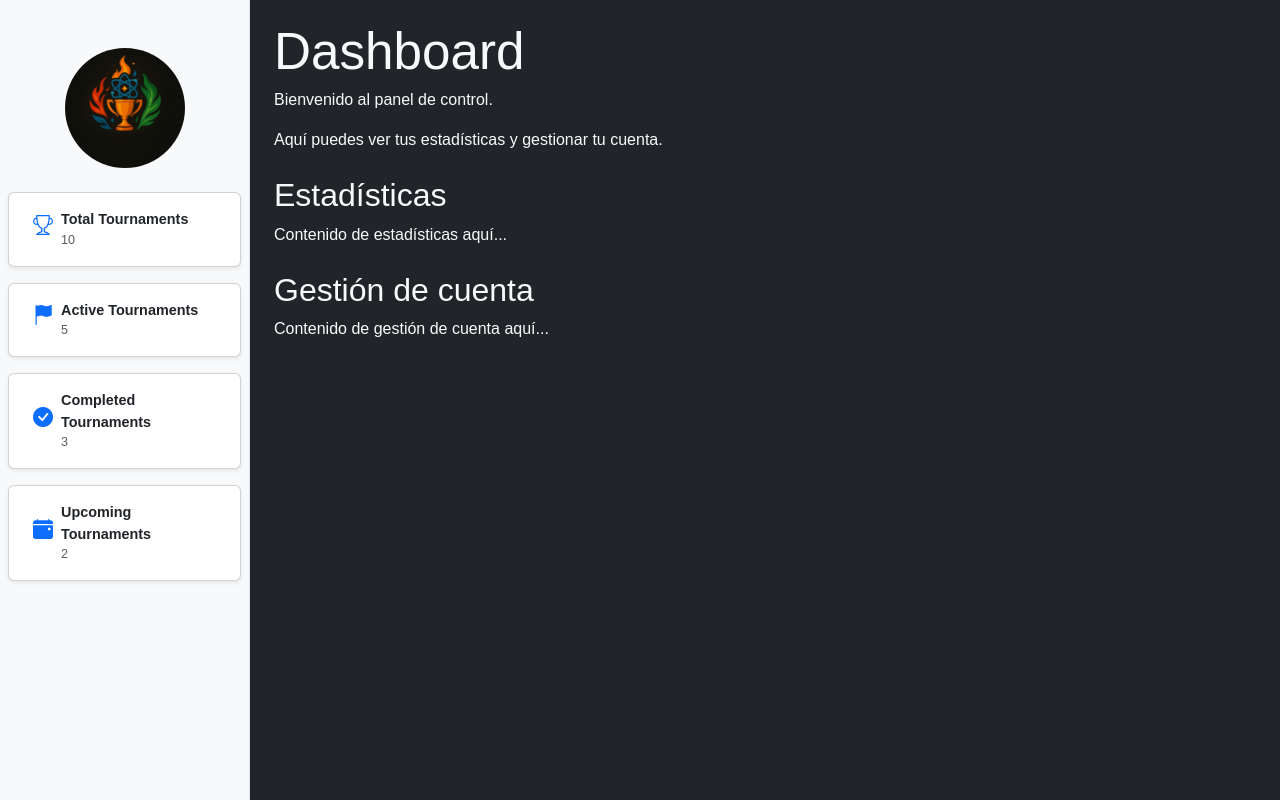
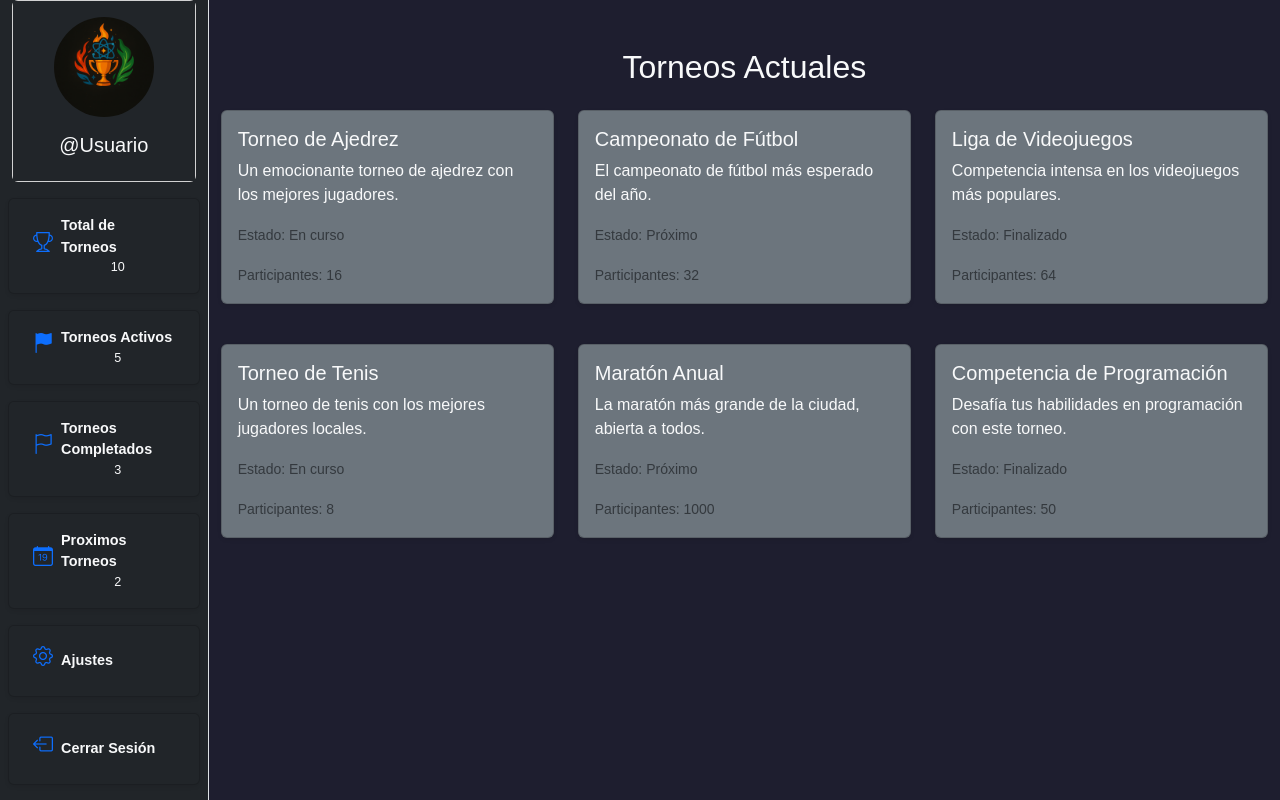
Before and after one commit to EdgarGmz/tournament-lab, a React (Vite) app in the folder front/: page /dashboard in a window 1280 px wide. Built offline with nearby package versions, Linux system fonts and the light colour scheme.

Commit message:
primes commit

```diff
--- /dev/null
+++ b/front/src/components/menu-container/MenuContainer.jsx
@@ -0,0 +1,60 @@
+import MenuItemCard from './MenuItemCard';
+import UserCard from './UserCard';
+
+const MenuContainer = () => {
+    return (
+        <div className='container bg-dark text-light' style={{ minHeight: '100vh' }}>
+            {/* USUARIO */}
+            <UserCard
+                userName="Usuario"
+                userImage="/public/img/logo1.png"/>
+
+            {/* Tarjetas */}
+            <div className="row row-cols-1 g-2">
+                {/* TOTAL DE TORNEOS */}
+                <MenuItemCard
+                    title="Total de Torneos"
+                    value="10"
+                    icon="bi-trophy"
+                />
+
+                {/* TORNEOS ACTIVOS */}
+                <MenuItemCard
+                    title="Torneos Activos"
+                    value="5"
+                    icon="bi-flag-fill"
+                />
+
+                {/* TORNEOS COMPLETADOS */}
+                <MenuItemCard
+                    title="Torneos Completados"
+                    value="3"
+                    icon="bi bi-flag"
+                />
+
+                {/* PROXIMOS TORNEOS */}
+                <MenuItemCard
+                    title="Proximos Torneos"
+                    value="2"
+                    icon="bi bi-calendar-date"
+                />
+
+                {/* AJUSTES */}
+                <MenuItemCard
+                    title="Ajustes"
+                    value=""
+                    icon="bi bi-gear"
+                />
+
+                {/* CERRAR SESIÓN */}
+                <MenuItemCard
+                    title="Cerrar Sesión"
+                    value=""
+                    icon="bi bi-box-arrow-left"
+                />
+            </div>
+        </div>
+    )
+}
+
+export default MenuContainer;
--- a/front/src/components/menu/MenuItemCard.jsx
+++ b/front/src/components/menu-container/MenuItemCard.jsx
@@ -1,14 +1,15 @@
 const MenuItemCard = ({ title, value, icon }) => {
     return (
-        <div className=" card w-100 mb-2 shadow-sm" style={{padding: '0.5rem', fontSize: '0.9rem', cursor: 'pointer'}}>
+        <div className=" card w-100 mb-2 shadow-sm bg-dark text-light" style={{padding: '0.5rem', fontSize: '0.9rem', cursor: 'pointer'}}>
             {/* Card content */}
             <div className="card-body py-2 px-3 d-flex align-items-center">
                 <div className="mb-2">
                     <i className={`bi ${icon} fs-5 text-primary me-2`}></i>
                 </div>
-                <div className="flex-grow-1 align-items-center">
+                <div className="flex-grow-1 align-items-center text-light">
                     <div className="fw-semibold"> {title} </div>
-                    <div className="text-muted small"> {value} </div>
+                    { value > 0 ? <div className="small text-light text-center"> {value}</div> : null }
+
                 </div>
             </div>
         </div>
--- /dev/null
+++ b/front/src/components/menu-container/UserCard.jsx
@@ -0,0 +1,19 @@
+
+const UserCard = ({userName, userImage}) => {
+    return (
+        <div className="card mb-3">
+            <div className="card-body text-center bg-dark text-light">
+                <img
+                    src={userImage}
+                    alt="User Avatar"
+                    className="rounded-circle mb-3"
+                    style={{ width: '100px', height: '100px', objectFit: 'cover' }}
+                />
+                <h5 className="card-title">@{userName}</h5>
+                <p className="card-text"></p>
+            </div>
+        </div>
+    );
+}
+
+export default UserCard;
--- a/front/src/components/menu/MenuContainer.jsx
+++ /dev/null
@@ -1,39 +0,0 @@
-import Logo from '../Logo';
-import MenuItemCard from './MenuItemCard';
-
-const MenuContainer = () => {
-    return (
-        <div className='container py-5'>
-            {/* Logotipo */}
-            <div className='text-center mb-4'>
-                <Logo />
-            </div>
-
-            {/* Tarjetas */}
-            <div className="row row-cols-1 g-2">
-                <MenuItemCard
-                    title="Total Tournaments"
-                    value="10"
-                    icon="bi-trophy"
-                />
-                <MenuItemCard
-                    title="Active Tournaments"
-                    value="5"
-                    icon="bi-flag-fill"
-                />
-                <MenuItemCard
-                    title="Completed Tournaments"
-                    value="3"
-                    icon="bi-check-circle-fill"
-                />
-                <MenuItemCard
-                    title="Upcoming Tournaments"
-                    value="2"
-                    icon="bi-calendar-event-fill"
-                />
-            </div>
-        </div>
-    )
-}
-
-export default MenuContainer;
--- /dev/null
+++ b/front/src/components/tournament-container/TournamentCard.jsx
@@ -0,0 +1,19 @@
+
+const TournamentCard = ({name, status, participants, description}) => {
+    return (
+        <div className="card mb-3 shadow-sm bg-secondary text-light">
+            <div className="card-body">
+                <h5 className="card-title">{name}</h5>
+                <p className="card-text">{description}</p>
+                <p className="card-text">
+                    <small className="text-muted">Estado: {status}</small>
+                </p>
+                <p className="card-text">
+                    <small className="text-muted">Participantes: {participants}</small>
+                </p>
+            </div>
+       </div>
+    )
+}
+
+export default TournamentCard;
--- /dev/null
+++ b/front/src/components/tournament-container/TournamentList.jsx
@@ -0,0 +1,59 @@
+import TournamentCard from "./TournamentCard";
+
+
+const TournamentList = () => {
+    const tournaments = [{
+        name: "Torneo de Ajedrez",
+        status: "En curso",
+        participants: 16,
+        description: "Un emocionante torneo de ajedrez con los mejores jugadores."
+    }, {
+        name: "Campeonato de Fútbol",
+        status: "Próximo",
+        participants: 32,
+        description: "El campeonato de fútbol más esperado del año."
+    }, {
+        name: "Liga de Videojuegos",
+        status: "Finalizado",
+        participants: 64,
+        description: "Competencia intensa en los videojuegos más populares."
+    }, {
+        name: "Torneo de Tenis",
+        status: "En curso",
+        participants: 8,
+        description: "Un torneo de tenis con los mejores jugadores locales."
+    }, {
+        name: "Maratón Anual",
+        status: "Próximo",
+        participants: 1000,
+        description: "La maratón más grande de la ciudad, abierta a todos."
+    }, {
+        name: "Competencia de Programación",
+        status: "Finalizado",
+        participants: 50,
+        description: "Desafía tus habilidades en programación con este torneo."
+    }]
+
+    return (
+        <div className="container mt-5">
+            <h2 className="text-center text-light mb-4">Torneos Actuales</h2>
+            <div className="row">
+                {tournaments.map((t, index) => (
+                    <div key={index} className="col-md-4 mb-4">
+
+                        {/* Aquí se renderiza el torneo */}
+                        <TournamentCard
+                            name={t.name}
+                            status={t.status}
+                            participants={t.participants}
+                            description={t.description}
+                        />
+
+                    </div>
+                ))}
+            </div>
+        </div>
+    );
+}
+
+export default TournamentList;
--- a/front/src/views/DashBoardView.jsx
+++ b/front/src/views/DashBoardView.jsx
@@ -1,4 +1,6 @@
-import MenuContainer from "../components/menu/MenuContainer";
+import MenuContainer from "../components/menu-container/MenuContainer";
+import TournamentList from "../components/tournament-container/TournamentList";
+
 const Dashboard = () => {
     return (
         <div className="d-flex">
@@ -8,21 +10,7 @@ const Dashboard = () => {
             </div>
 
             {/* Contenido principal */}
-            <div className="flex-grow-1 p-4 text-light bg-dark">
-                <h1>Dashboard</h1>
-                <p>Bienvenido al panel de control.</p>
-                <p>Aquí puedes ver tus estadísticas y gestionar tu cuenta.</p>
-
-                <div className="dashboard-content mt-4">
-                    <h2>Estadísticas</h2>
-                    <p>Contenido de estadísticas aquí...</p>
-                </div>
-
-                <div className="account-management mt-4">
-                    <h2>Gestión de cuenta</h2>
-                    <p>Contenido de gestión de cuenta aquí...</p>
-                </div>
-            </div>
+            <TournamentList/>
         </div>
     );
 }
```
